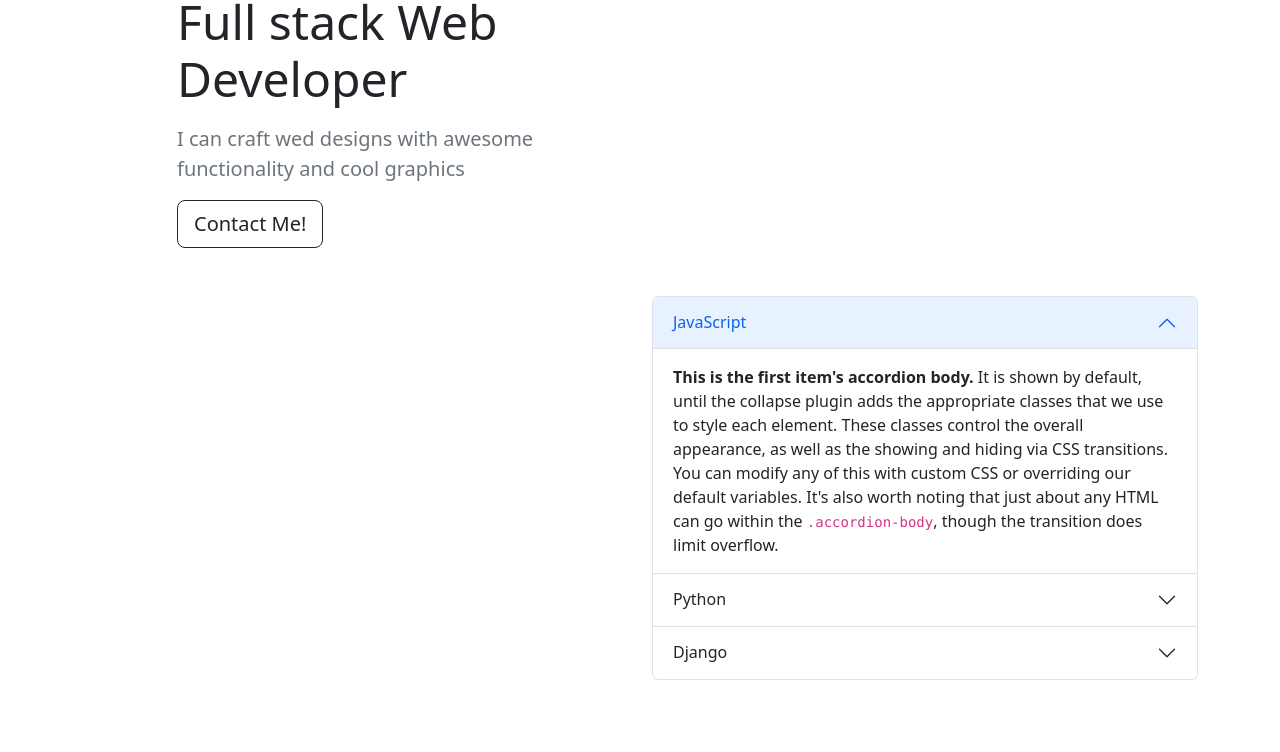
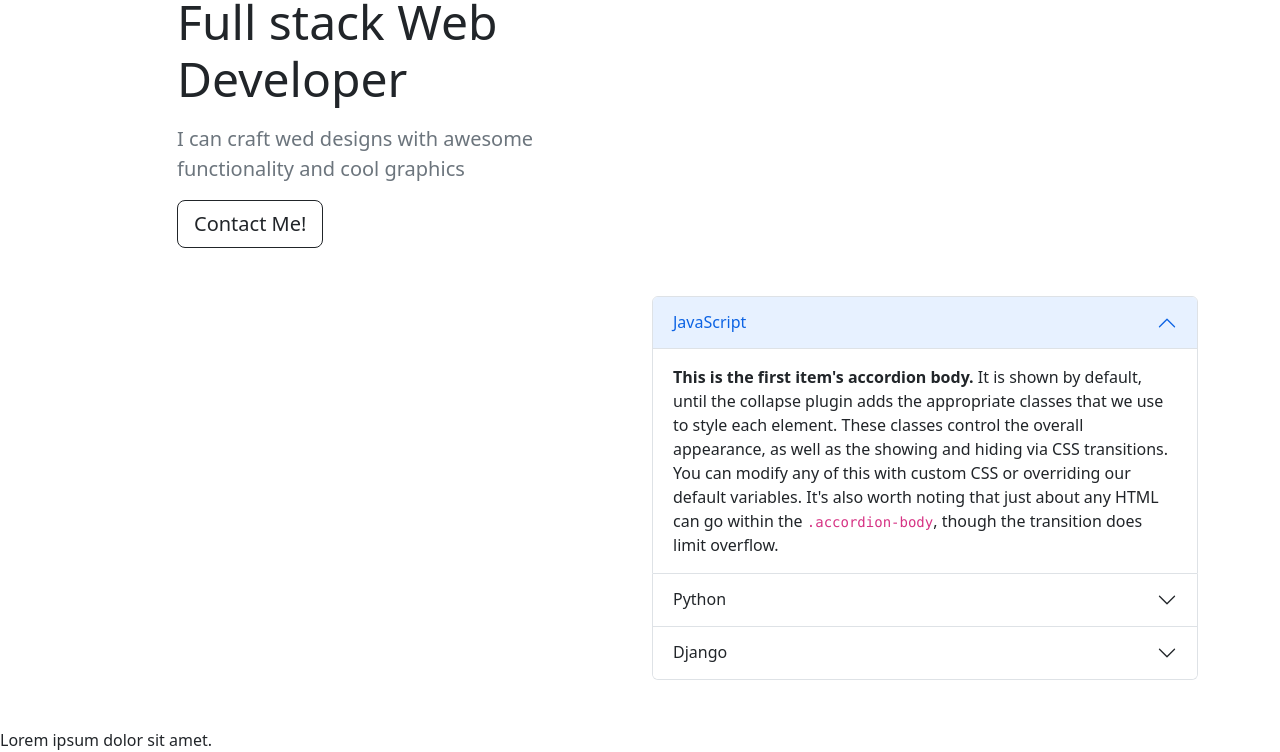
Before and after one commit to Olume0702/Big-Lebowski, a plain HTML site: page index.html in a window 1280 px wide. Shown: the part 787-1539 px from the top of the page. Before the commit the page ends 1515 px from the top, so only its background shows below. Drawn offline with nearby package versions, Linux system fonts and the light colour scheme.

Commit message:
made changes to index.html

```diff
--- a/index.html
+++ b/index.html
@@ -170,6 +170,8 @@
       </div>
     </div>
   </div>
+  <div>Lorem ipsum dolor sit amet.
+  </div>
 </section>
 <!-- JavaScript Bundle with Popper -->
 <script src="https://cdn.jsdelivr.net/npm/bootstrap@5.2.3/dist/js/bootstrap.bundle.min.js" integrity="sha384-kenU1KFdBIe4zVF0s0G1M5b4hcpxyD9F7jL+jjXkk+Q2h455rYXK/7HAuoJl+0I4" crossorigin="anonymous"></script>
```
